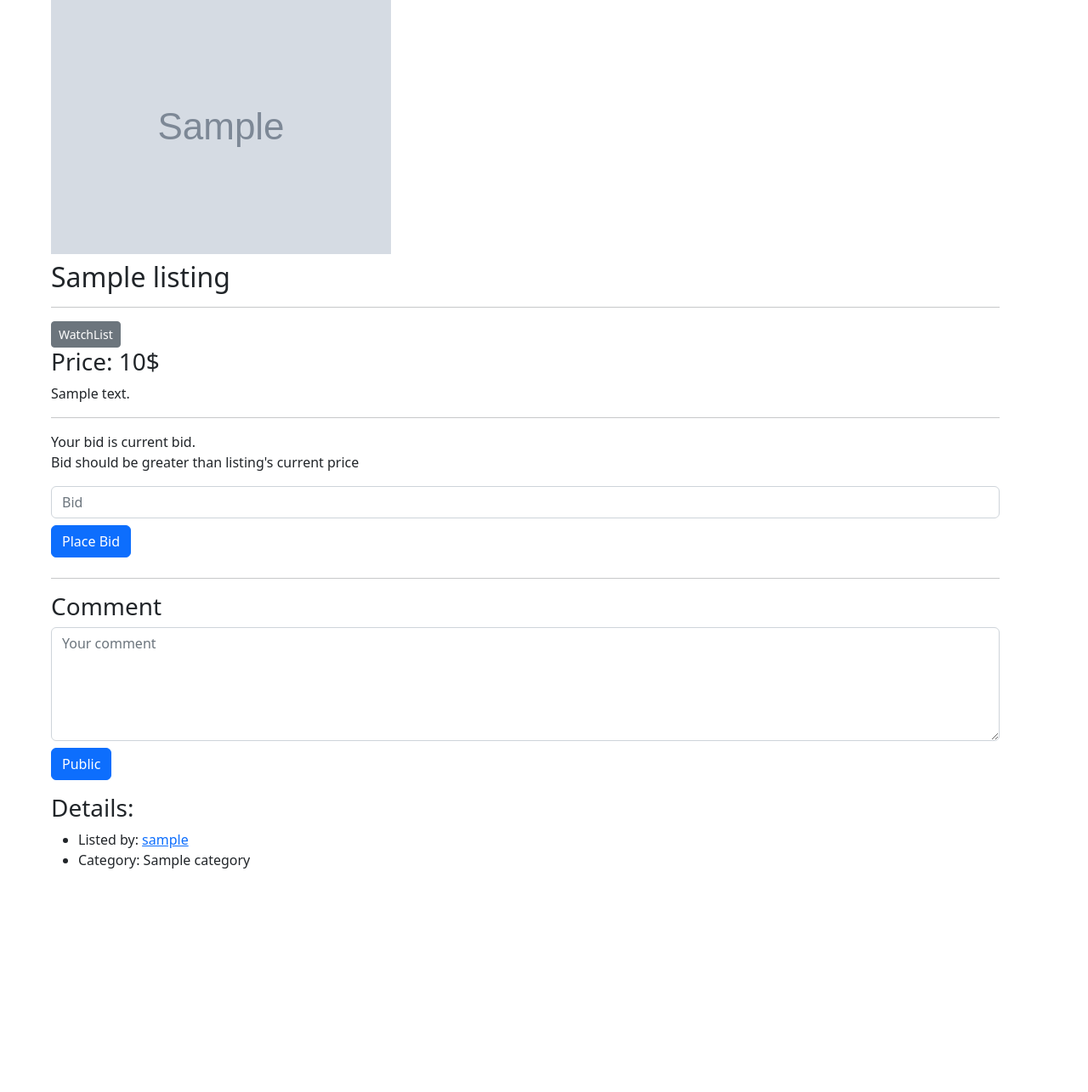
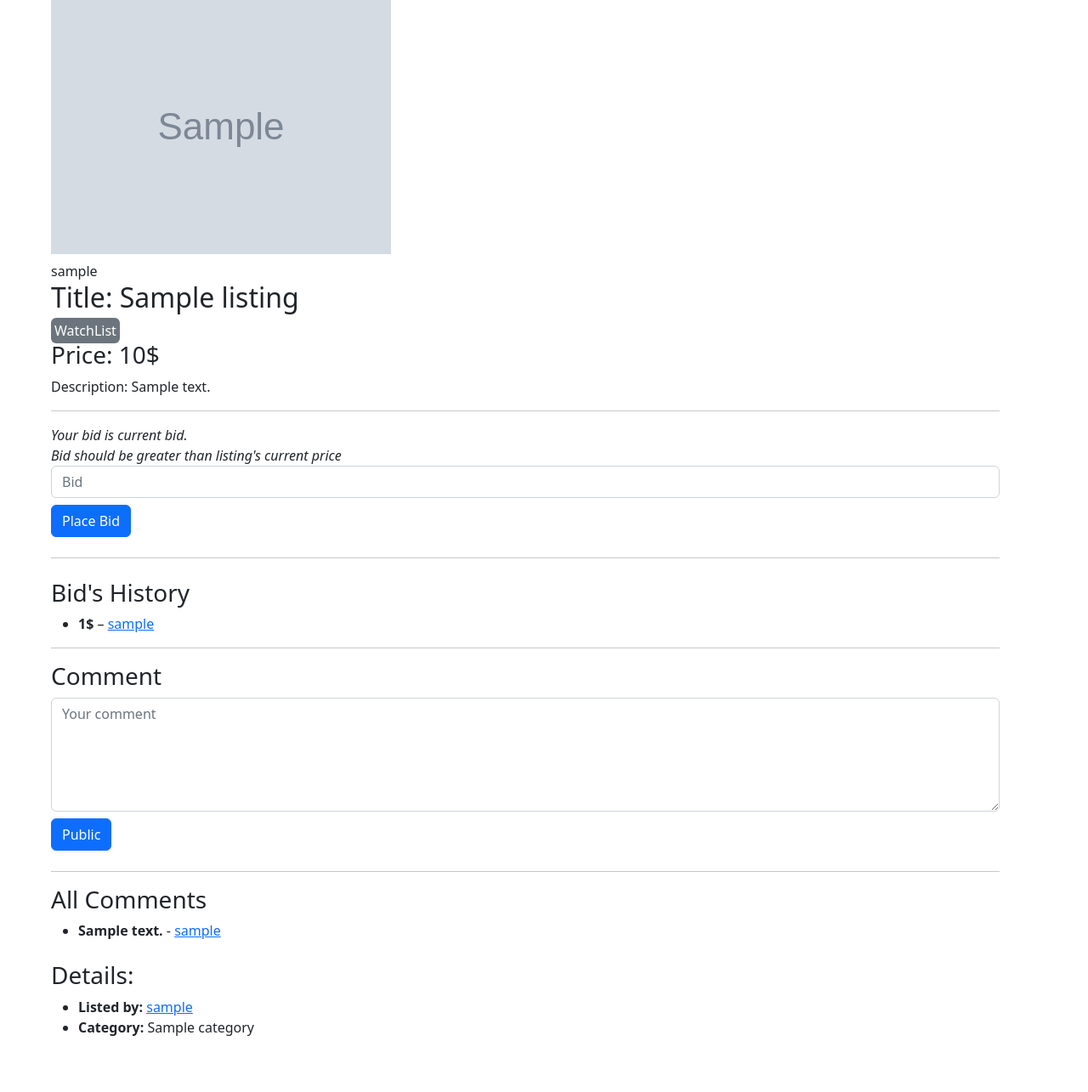
Before and after one commit to Muzaffar-Xodjayev/e-auction, a Django app: page /listing_detail/1/ in a window 1280 px wide. Shown: the part 155-1440 px from the top of the page at 85% size. Before the commit the page ends 1177 px from the top, so only its background shows below. Run offline with Django 3.2, Linux system fonts and the light colour scheme; a user stored in the database is signed in; tables that the repository leaves empty hold one stand-in row (values such as "Sample post"); grey boxes marked "Sample" are stand-in pictures; parts of the project's set-up code (start-up, migrations or seed data) failed here and were passed over; some libraries are stand-ins or nearby versions.

Commit message:
bid history and show all comment

```diff
--- a/auction/urls.py
+++ b/auction/urls.py
@@ -11,7 +11,7 @@ urlpatterns = [
     path("delete_watchlist_page/<int:pk>/", delete_watching_list, name="delete-watching-list"),
     path("listing_detail/<int:pk>/", listing_detail, name="listing-detail-page"),
     path("comment/<int:pk>/", comment, name="comment-page"),
-    path("watchlist/", watch_list, name="watchlist-page"),
+    # path("watchlist/", watch_list, name="watchlist-page"),
     path("login/", login_page, name="login-page"),
     path("logout/", logout_page, name="logout-page"),
 ]
--- a/auction/views.py
+++ b/auction/views.py
@@ -34,7 +34,14 @@ def listing_detail(request, pk):
         else:
             context["status"] = "BID should be greater than listing's current price."
             context['col'] = 'alert-danger'
+    if not WatchList.objects.filter(listing_id=listing).exists():
+        w = WatchList.objects.create(listing_id=listing, user=request.user)
+        w.save()
+    comments = Comment.objects.filter(listing_id=listing)
+    bids = Bid.objects.filter(listing_id=listing)
     context['data'] = listing
+    context["comments"] = comments
+    context["bids"] = bids
     return render(request, "listing_detail.html", context)
 
 
@@ -68,21 +75,6 @@ def create_listing(request):
         context["col"] = "alert-success"
 
     return render(request, "create_listing.html", context)
-
-
-@login_required
-def watch_list(request):
-    listing = None
-    if request.POST:
-        watch = request.POST["watchlist_id"]
-        listing = Listing.objects.get(id=watch)
-        if not WatchList.objects.filter(listing_id=listing).exists():
-            w = WatchList.objects.create(listing_id=listing, user=request.user)
-            w.save()
-            messages.success(request, "The Listing have been added to WatchList successfully")
-        else:
-            messages.error(request, "You have been added already")
-    return redirect(f"/listing_detail/{listing.id}")
 
 
 def category(request):
--- a/templates/listing_detail.html
+++ b/templates/listing_detail.html
@@ -25,21 +25,17 @@
     </div>
     <div class="row">
         <div class="col-lg-12 mx-auto">
-            <h2>{{data.title}}</h2>
-            <hr>
-            <form method="post" action="/watchlist/">
-                {% csrf_token %}
-                <input type="hidden" value="{{data.id}}" name="watchlist_id">
-                <button class="btn btn-sm btn-secondary" type="submit">WatchList</button>
-            </form>
+            {{data.author}}
+            <h2>Title: {{data.title}}</h2>
+            <span class="bg-secondary text-white p-1 rounded">WatchList</span>
             <h3>Price: {{data.price}}$</h3>
-            <p>{{data.description}}</p>
+            <p>Description: {{data.description}}</p>
             <hr>
         </div>
     </div>
     <div class="row">
         <div class="col-lg-12">
-            <p>Your bid is current bid. <br>Bid should be greater than listing's current price</p>
+            <em>Your bid is current bid. <br>Bid should be greater than listing's current price</em>
 
             <form method="post">
                 {% csrf_token %}
@@ -47,6 +43,21 @@
                 <button class="btn btn-primary my-2">Place Bid</button>
                 <hr>
             </form>
+        </div>
+    </div>
+    <div class="row">
+        <div class="col-lg-12">
+            <h3 class="mt-2">Bid's History</h3>
+            {% if bids %}
+            <ul>
+                {% for i in bids %}
+                <li><b>{{i.bid}}$</b> – <a href="#">{{i.author}}</a></li>
+                {% endfor %}
+            </ul>
+            {% else %}
+            <p>There no extra bids belong to this listing</p>
+            {% endif %}
+            <hr>
         </div>
     </div>
     <div class="row">
@@ -61,11 +72,26 @@
         </div>
     </div>
     <div class="row">
+        <div class="col-lg-12">
+            <hr>
+            <h3 class="mt-2">All Comments</h3>
+            {% if comments %}
+                <ul>
+                    {% for i in comments %}
+                    <li><b>{{i.message}}</b> - <a href="#">{{i.author}}</a></li>
+                    {% endfor %}
+                </ul>
+            {% else %}
+                <p>There no comments belong to this listing</p>
+            {% endif %}
+        </div>
+    </div>
+    <div class="row">
         <div class="col-lg-6">
             <h3 class="mt-2">Details:</h3>
             <ul>
-                <li>Listed by: <a href="#">{{data.author}}</a></li>
-                <li>Category: {{data.category}}</li>
+                <li><b>Listed by:</b> <a href="#">{{data.author}}</a></li>
+                <li><b>Category:</b> {{data.category}}</li>
             </ul>
         </div>
 
```
